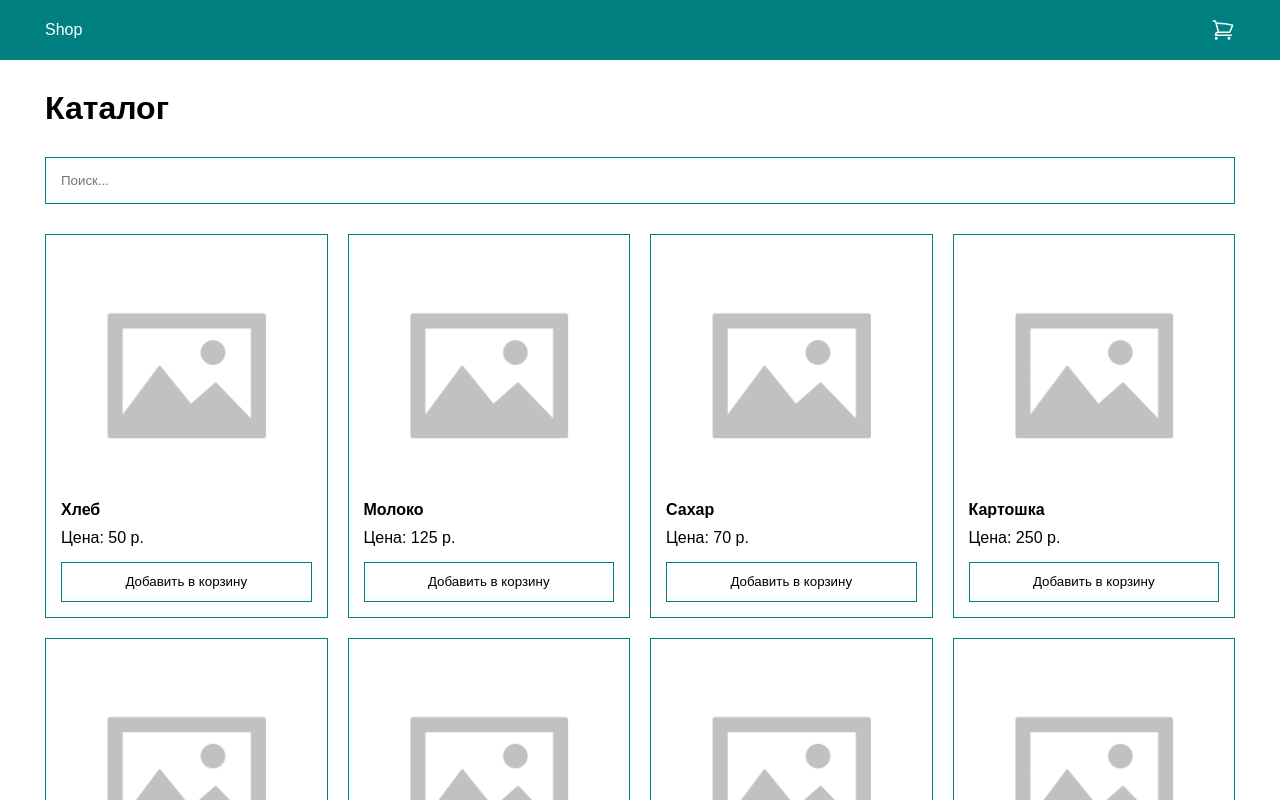
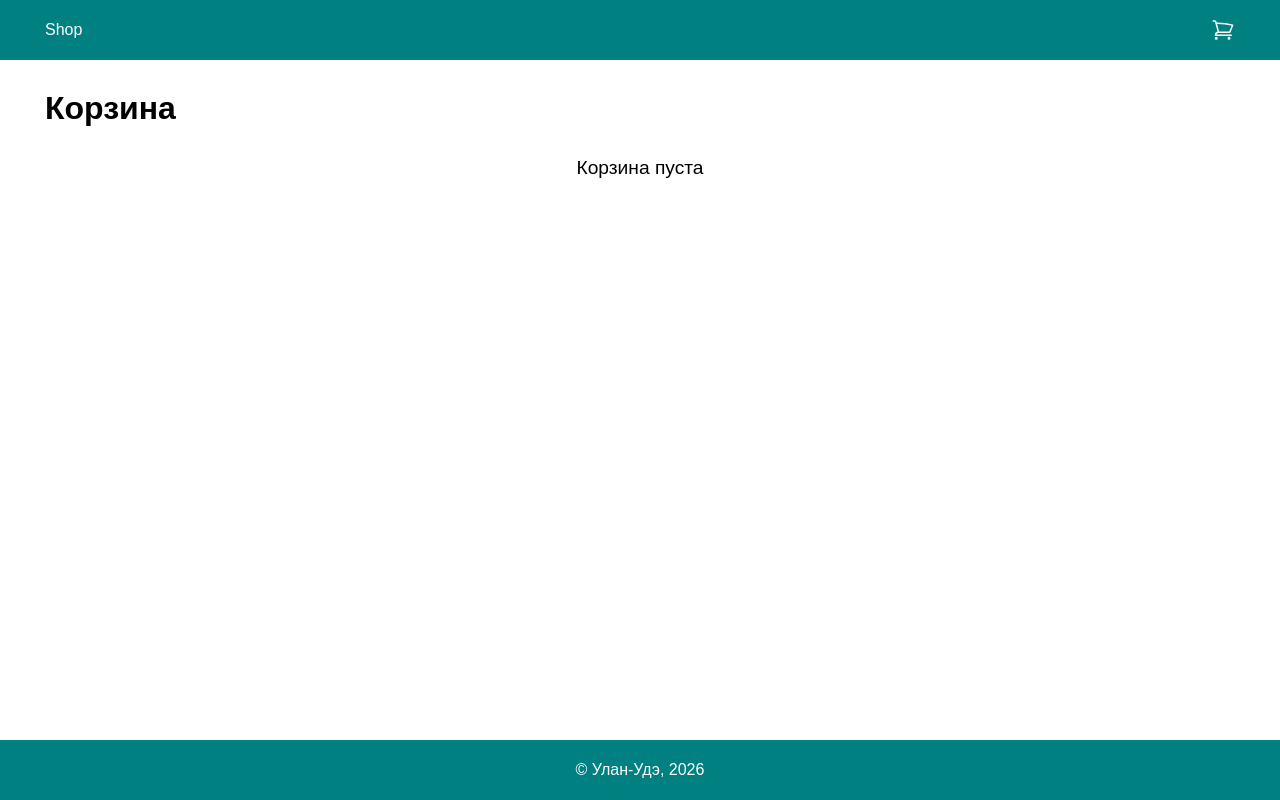
Before and after one commit to 2men/vue-app, a Vue app: page /basket in a window 1280 px wide. Shown: the top 800 px of the page. Built offline with nearby package versions, Linux system fonts and the light colour scheme.

Commit message:
add router; add basket/catalog page; fixes layout

```diff
--- a/src/App.vue
+++ b/src/App.vue
@@ -4,14 +4,7 @@
 
     <main class="main">
       <div class="container">
-        <div class="main__inner">
-          <Transition name="content">
-            <MyContent />
-          </Transition>
-          <Transition name="sidebar">
-            <MySidebar v-show="isEmptyBasket" />
-          </Transition>
-        </div>
+        <RouterView />
       </div>
     </main>
 
@@ -20,21 +13,13 @@
 </template>
 
 <script>
-import { mapGetters } from 'vuex';
 import MyHeader from '@/components/MyHeader.vue';
 import MyFooter from '@/components/MyFooter.vue';
-import MyContent from '@/components/MyContent.vue';
-import MySidebar from '@/components/MySidebar.vue';
 
 export default {
   components: {
     MyHeader,
     MyFooter,
-    MyContent,
-    MySidebar,
-  },
-  computed: {
-    ...mapGetters(['isEmptyBasket'])
   }
 }
 </script>
@@ -60,15 +45,8 @@ export default {
 
 .main {
   flex-grow: 1;
-
-  &__inner {
-    display: grid;
-    grid-template-columns: 1fr auto;
-
-    @media (max-width: 1024px) {
-      display: block;
-    }
-  }
+  padding-top: var(--padding-lg);
+  padding-bottom: var(--padding-lg);
 }
 
 @media (min-width: 1025px) {
--- a/src/components/MyContent.vue
+++ b/src/components/MyCatalog.vue
@@ -1,27 +1,24 @@
 <template>
-  <div class="content">
-    <div class="content__title">
-      <h1>Каталог</h1>
-    </div>
-    <div class="content__form">
+  <ContentLayout heading="Каталог">
     <form class="form">
       <my-input :model-value="searchQuery" placeholder="Поиск..." @update:model-value="newValue => searchQuery = newValue" />
     </form>
-    </div>
-    <div>
+    <div class="catalog-list">
       <ProductList v-if="!isEmptyProductList" :products="filtedProducts(searchQuery)" />
       <p v-else class="text-empty">Ничего не найдено</p>
     </div>
-  </div>
+  </ContentLayout>
 </template>
 
 <script>
 import { mapGetters, mapState } from 'vuex';
 import ProductList from '@/components/ProductList.vue';
+import ContentLayout from '@/layouts/ContentLayout.vue';
 
 export default {
   components: {
     ProductList,
+    ContentLayout,
   },
   data() {
     return {
@@ -39,26 +36,11 @@ export default {
 </script>
 
 <style lang="scss" scoped>
-.content {
-  padding: var(--padding-lg) var(--padding);
-
-  @media (max-width: 1024px) {
-    padding-left: 0;
-    padding-right: 0;
-  }
-
-  &__title {
-    margin-bottom: var(--margin-lg);
-  }
-
-  &__form {
+.form {
   margin-bottom: var(--margin-lg);
 
-    .form {
   .input {
     padding: var(--padding);
-      }
-    }
   }
 }
 
--- a/src/components/MyHeader.vue
+++ b/src/components/MyHeader.vue
@@ -2,16 +2,16 @@
   <header class="header">
     <div class="container">
       <div class="header__content">
-        <a href="#">Shop</a>
+        <RouterLink to="/">Shop</RouterLink>
 
-        <a href="#" class="btn btn-cart">
+        <RouterLink to="/basket" class="btn btn-cart">
           <i class="icon">
             <svg xmlns="http://www.w3.org/2000/svg" fill="none" viewBox="0 0 24 24" stroke-width="1.5" stroke="currentColor" class="size-6">
               <path stroke-linecap="round" stroke-linejoin="round" d="M2.25 3h1.386c.51 0 .955.343 1.087.835l.383 1.437M7.5 14.25a3 3 0 0 0-3 3h15.75m-12.75-3h11.218c1.121-2.3 2.1-4.684 2.924-7.138a60.114 60.114 0 0 0-16.536-1.84M7.5 14.25 5.106 5.272M6 20.25a.75.75 0 1 1-1.5 0 .75.75 0 0 1 1.5 0Zm12.75 0a.75.75 0 1 1-1.5 0 .75.75 0 0 1 1.5 0Z" />
             </svg>
           </i>
           <span class="count" v-if="$store.state.basket.length">{{ $store.state.basket.length }}</span>
-        </a>
+        </RouterLink>
       </div>
     </div>
   </header>
--- a/src/components/MySidebar.vue
+++ b/src/components/MySidebar.vue
@@ -1,6 +1,6 @@
 <template>
   <div class="sidebar">
-    <MyBasket class="sticky sidebar__basket" @order="order" />
+    <MyBasket class="sticky sidebar__basket" />
   </div>
 </template>
 <script>
@@ -14,7 +14,7 @@ export default {
 </script>
 <style lang="scss" scoped>
 .sidebar {
-  padding: var(--padding-lg) var(--padding);
+  padding: 0 var(--padding);
 
   @media (max-width: 1024px) {
     position: sticky;
--- /dev/null
+++ b/src/layouts/ContentLayout.vue
@@ -0,0 +1,34 @@
+<template>
+  <div class="content">
+    <div class="content__title">
+      <h1>{{ heading }}</h1>
+    </div>
+    <slot></slot>
+  </div>
+</template>
+
+<script>
+export default {
+  props: {
+    heading: {
+      type: String,
+      required: true
+    }
+  }
+}
+</script>
+
+<style lang="scss">
+.content {
+  padding: 0 var(--padding);
+
+  @media (max-width: 1024px) {
+    padding-left: 0;
+    padding-right: 0;
+  }
+
+  &__title {
+    margin-bottom: var(--margin-lg);
+  }
+}
+</style>
--- /dev/null
+++ b/src/layouts/PageLayout.vue
@@ -0,0 +1,22 @@
+<template>
+  <div class="page">
+    <slot></slot>
+  </div>
+</template>
+
+<script>
+export default {
+
+}
+</script>
+
+<style lang="scss">
+.page {
+  display: grid;
+  grid-template-columns: 1fr auto;
+
+  @media (max-width: 1024px) {
+    display: block;
+  }
+}
+</style>
--- a/src/main.js
+++ b/src/main.js
@@ -1,5 +1,6 @@
 import { createApp } from 'vue'
 import store from './store'
+import router from './router'
 import App from './App.vue'
 import components from '@/components/UI/index'
 
@@ -13,4 +14,5 @@ components.forEach(component => {
 
 app
   .use(store)
+  .use(router)
   .mount('#app')
--- /dev/null
+++ b/src/pages/BasketPage.vue
@@ -0,0 +1,33 @@
+<template>
+  <PageLayout>
+    <ContentLayout heading="Корзина">
+      <ProductList v-if="basket.length" :products="basket" />
+      <p v-else class="text">Корзина пуста</p>
+    </ContentLayout>
+  </PageLayout>
+</template>
+
+<script>
+import { mapState } from 'vuex';
+import ProductList from '@/components/ProductList.vue';
+import PageLayout from '@/layouts/PageLayout.vue';
+import ContentLayout from '@/layouts/ContentLayout.vue';
+
+export default {
+  components: {
+    ProductList,
+    PageLayout,
+    ContentLayout,
+  },
+  computed: {
+    ...mapState(['basket'])
+  }
+}
+</script>
+
+<style lang="scss" scoped>
+.text {
+  text-align: center;
+  font-size: 1.2rem;
+}
+</style>
--- /dev/null
+++ b/src/pages/CatalogPage.vue
@@ -0,0 +1,37 @@
+<template>
+  <PageLayout class="catalog-page">
+    <MyCatalog />
+    <Transition name="sidebar">
+      <MySidebar v-show="isEmptyBasket" />
+    </Transition>
+  </PageLayout>
+</template>
+
+<script>
+import { mapGetters } from 'vuex';
+import MyCatalog from '@/components/MyCatalog.vue';
+import MySidebar from '@/components/MySidebar.vue';
+import PageLayout from '@/layouts/PageLayout.vue';
+
+export default {
+  components: {
+    MyCatalog,
+    MySidebar,
+    PageLayout
+  },
+  computed: {
+    ...mapGetters(['isEmptyBasket'])
+  }
+}
+</script>
+
+<style lang="scss" scoped>
+.catalog-page {
+  display: grid;
+  grid-template-columns: 1fr auto;
+
+  @media (max-width: 1024px) {
+    display: block;
+  }
+}
+</style>
--- /dev/null
+++ b/src/router/index.js
@@ -0,0 +1,21 @@
+import BasketPage from "@/pages/BasketPage.vue";
+import CatalogPage from "@/pages/CatalogPage.vue";
+import { createRouter, createWebHistory } from "vue-router";
+
+const routes = [
+  {
+    path: '/',
+    component: CatalogPage
+  },
+  {
+    path: '/basket',
+    component: BasketPage
+  }
+]
+
+const router = createRouter({
+  history: createWebHistory(),
+  routes,
+});
+
+export default router;
```
Lines whose indentation alone changed are shown as unchanged.
